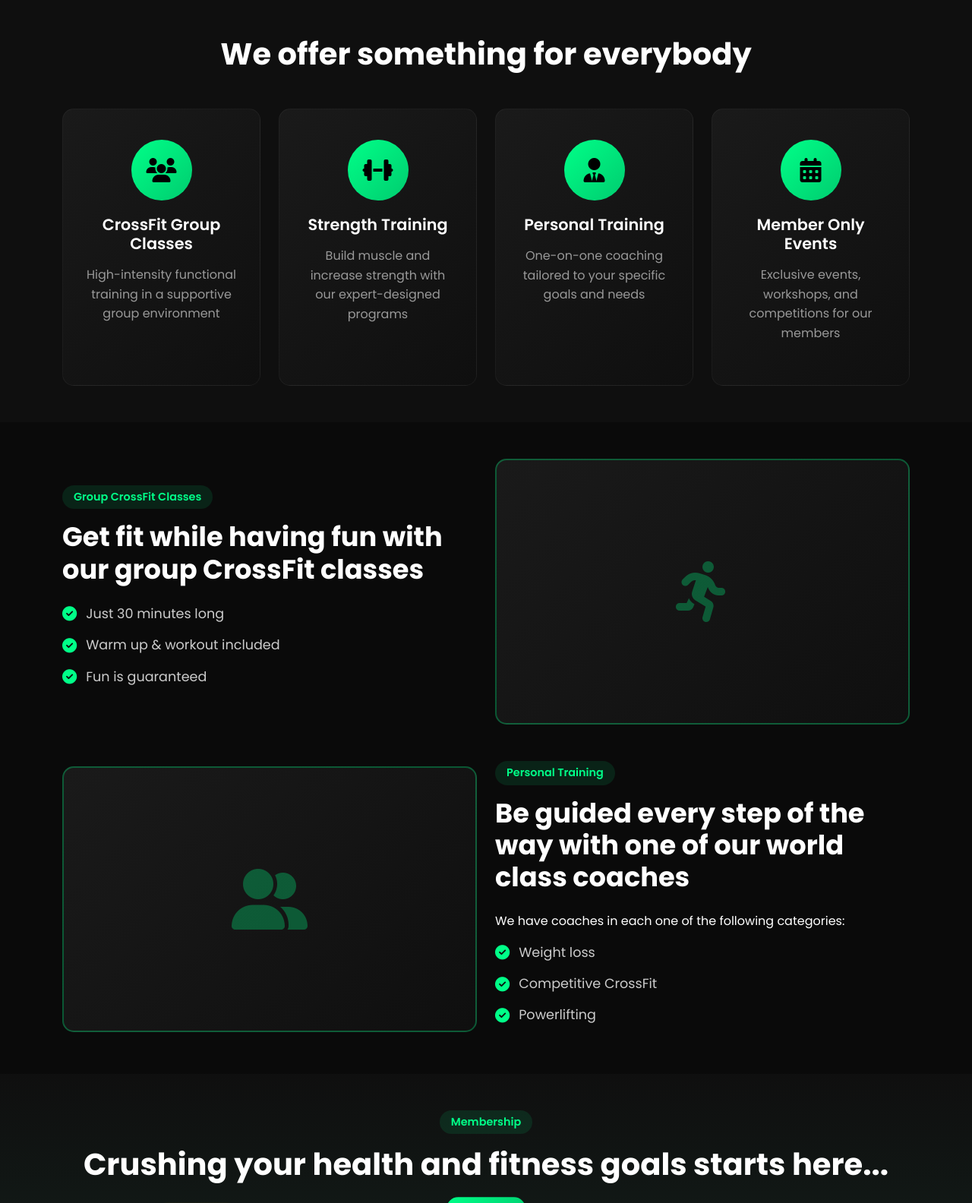
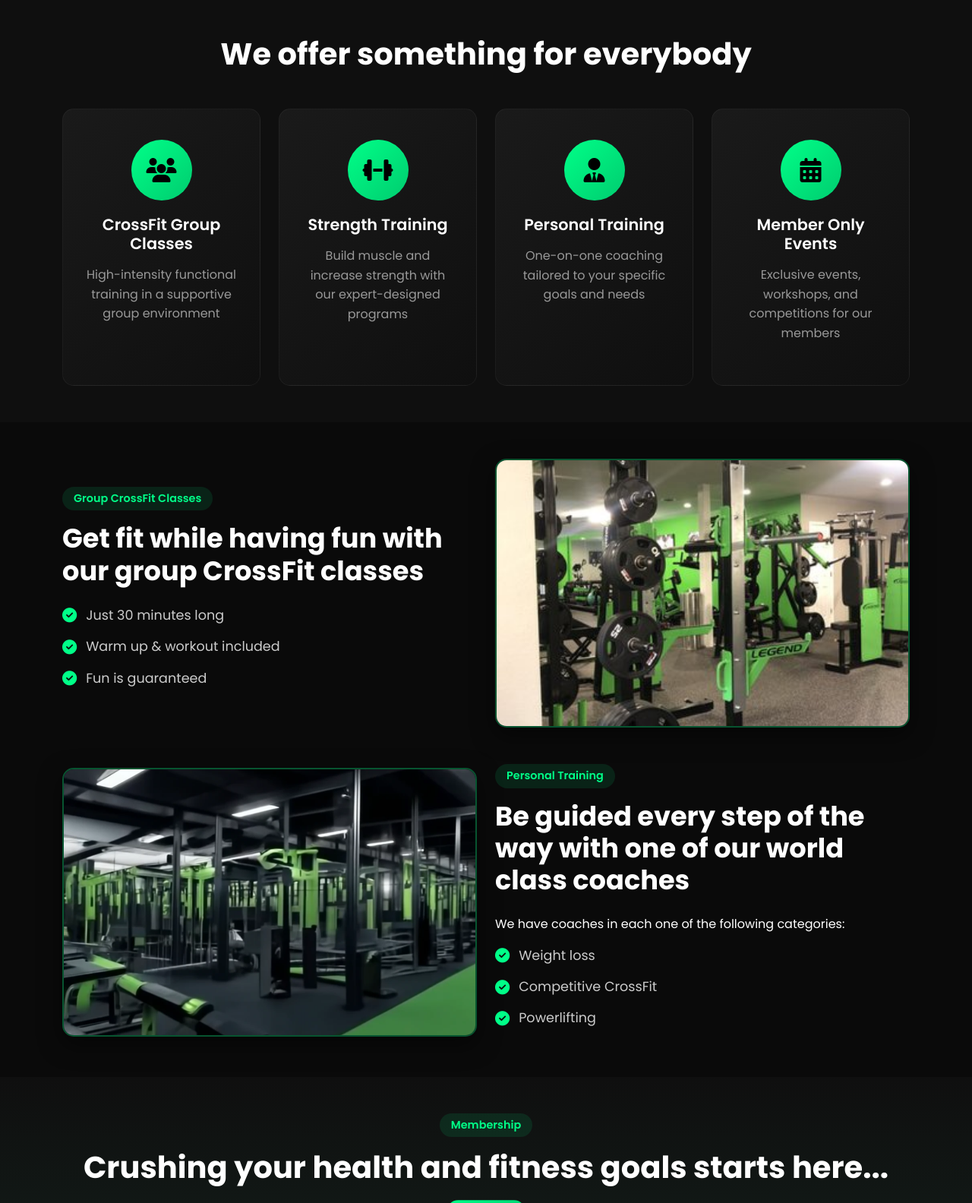
Before and after one commit to rajan-parmar-23102006/gym-chatbot-website, a Flask app: page / in a window 1280 px wide. Shown: the part 801-2385 px from the top of the page at 76% size. Run offline with Flask 3, Linux system fonts and the light colour scheme; parts of the project's set-up code (start-up, migrations or seed data) failed here and were passed over.

Commit message:
images add

```diff
--- a/static/css/style.css
+++ b/static/css/style.css
@@ -254,6 +254,28 @@
 .class-image-placeholder i {
     font-size: 5rem;
     color: rgba(0, 255, 136, 0.3);
+}
+
+/* Class Images */
+.class-image-box {
+    border-radius: 15px;
+    overflow: hidden;
+    border: 2px solid rgba(0, 255, 136, 0.3);
+    box-shadow: 0 10px 30px rgba(0, 0, 0, 0.5);
+    transition: all 0.3s ease;
+}
+
+.class-image-box:hover {
+    border-color: #00ff88;
+    box-shadow: 0 15px 40px rgba(0, 255, 136, 0.3);
+    transform: translateY(-5px);
+}
+
+.class-image {
+    width: 100%;
+    height: 350px;
+    object-fit: cover;
+    display: block;
 }
 
 /* ========================================
--- a/templates/index.html
+++ b/templates/index.html
@@ -131,8 +131,8 @@
                     </ul>
                 </div>
                 <div class="col-lg-6">
-                    <div class="class-image-placeholder">
-                        <i class="fas fa-running"></i>
+                    <div class="class-image-box">
+                        <img src="{{ url_for('static', filename='images/crossfit.jpg') }}" alt="Group CrossFit Classes" class="class-image">
                     </div>
                 </div>
             </div>
@@ -149,8 +149,8 @@
                     </ul>
                 </div>
                 <div class="col-lg-6 order-lg-1">
-                    <div class="class-image-placeholder">
-                        <i class="fas fa-user-friends"></i>
+                    <div class="class-image-box">
+                        <img src="{{ url_for('static', filename='images/personal-training.webp') }}" alt="Personal Training" class="class-image">
                     </div>
                 </div>
             </div>
```
Also changed, not shown: static/images/crossfit.jpg (added), static/images/personal-training.webp (added).
